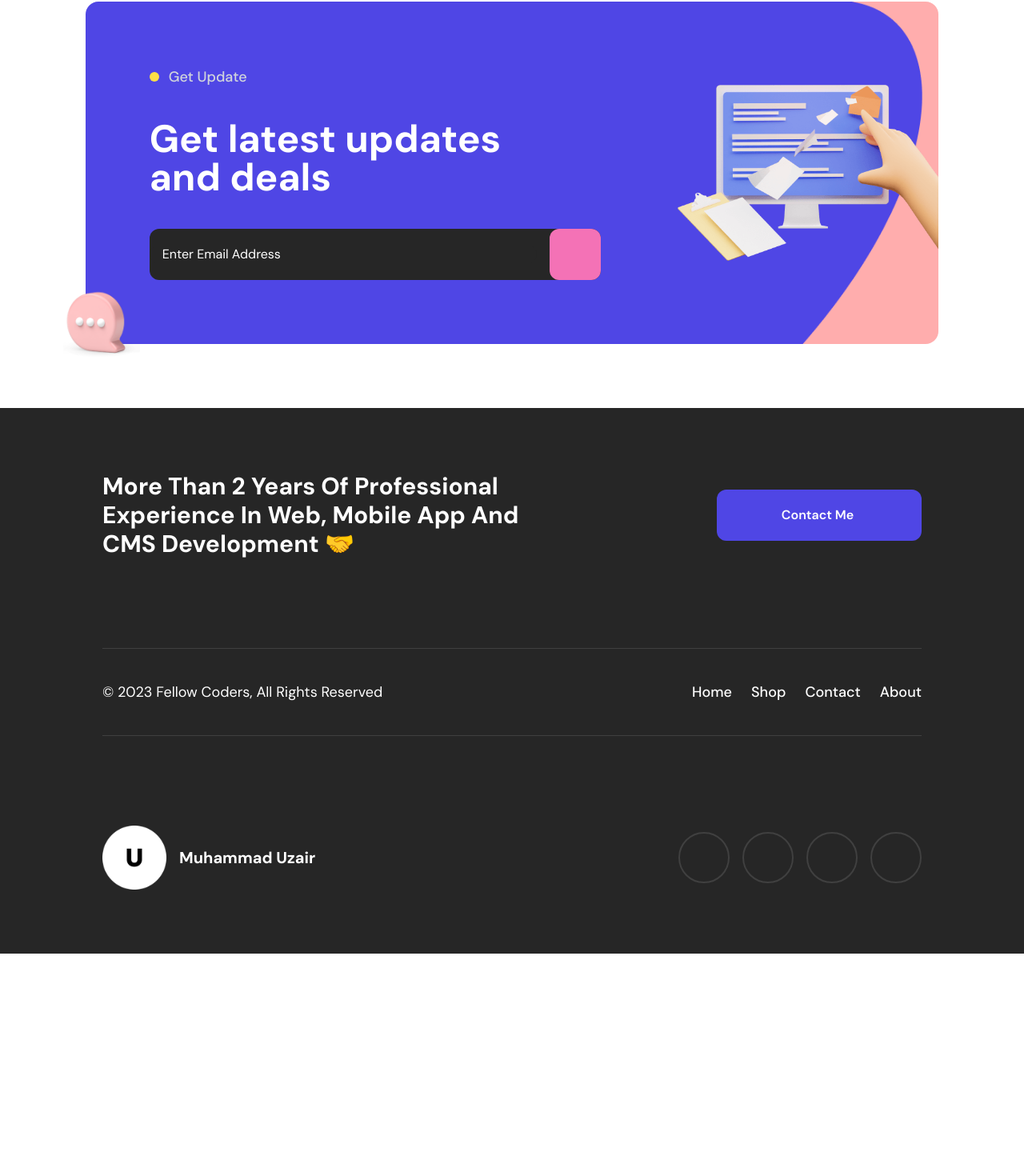
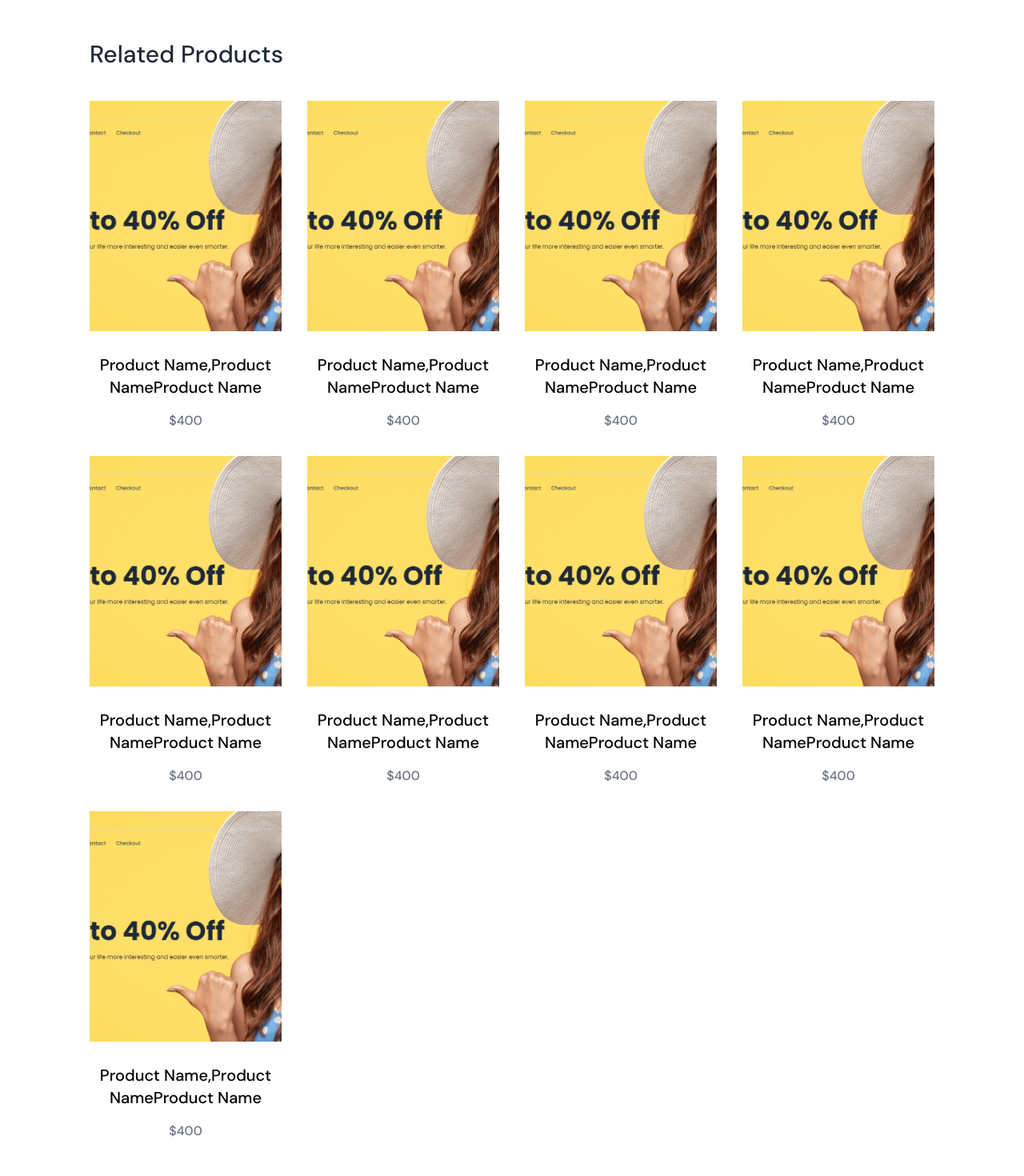
Before and after one commit to heyitsuzair/collax-ecommerce-next, a Next.js app: page /product/1 in a window 1280 px wide. Shown: the part 1574-3044 px from the top of the page at 80% size. Before the commit the page ends 2766 px from the top, so only its background shows below. Built offline with nearby package versions, Linux system fonts and the light colour scheme.

Commit message:
Related Products Added

```diff
--- a/pages/product/[slug].jsx
+++ b/pages/product/[slug].jsx
@@ -20,7 +20,7 @@ const Slug = () => {
           content="Ecommerce Product Details. Made With Heart By UZAIR"
         />
         <meta name="viewport" content="width=device-width, initial-scale=1" />
-        <link rel="icon" href="/favicon.ico" />
+        <link rel="icon" href="/favicon.png" />
       </Head>
       <BreadcrumbTopPage text="Product Details" />
       <div className="content">
--- a/src/components/pages/product/MainContent.jsx
+++ b/src/components/pages/product/MainContent.jsx
@@ -1,17 +1,21 @@
 import React from "react";
 import Picture from "./Picture";
 import ProductInfo from "./ProductInfo";
+import RelatedProducts from "./RelatedProducts";
 
 const MainContent = () => {
   return (
     <div className="container mx-auto px-10 lg:px-16 xl:px-28 my-32">
-      <div className="grid grid-cols-12 gap-8">
-        <div className="col-span-6">
+      <div className="grid grid-cols-12 gap-4 md:gap-8">
+        <div className="col-span-12 md:col-span-6">
           <Picture />
         </div>
-        <div className="col-span-6">
+        <div className="col-span-12 md:col-span-6">
           <ProductInfo />
         </div>
+      </div>
+      <div className="related-products my-36 md:my-44">
+        <RelatedProducts />
       </div>
     </div>
   );
--- a/src/components/pages/product/ProductInfo.jsx
+++ b/src/components/pages/product/ProductInfo.jsx
@@ -55,7 +55,7 @@ const ProductInfo = () => {
           buttonColor="bg-yellow-300 hover:bg-indigo-500"
         />
         <PlainButton
-          onClick={() => alert("add to cart")}
+          onClick={() => alert("buy now")}
           text="Buy Now"
           textColor="text-black"
           buttonColor="hover:bg-yellow-300 bg-indigo-400"
--- /dev/null
+++ b/src/components/pages/product/RelatedProducts.jsx
@@ -0,0 +1,44 @@
+import React from "react";
+import { CardProduct, Text3Xl } from "../../commons";
+
+const RelatedProducts = () => {
+  return (
+    <div>
+      <Text3Xl
+        text="Related Products"
+        classes="!text-gray-800 !font-medium mb-10 text-center sm:text-start"
+      />
+      <div className="grid grid-cols-12 items-center justify-center gap-8">
+        <div className="col-span-12 sm:col-span-6 md:col-span-4 lg:col-span-3">
+          <CardProduct />
+        </div>
+        <div className="col-span-12 sm:col-span-6 md:col-span-4 lg:col-span-3">
+          <CardProduct />
+        </div>
+        <div className="col-span-12 sm:col-span-6 md:col-span-4 lg:col-span-3">
+          <CardProduct />
+        </div>
+        <div className="col-span-12 sm:col-span-6 md:col-span-4 lg:col-span-3">
+          <CardProduct />
+        </div>
+        <div className="col-span-12 sm:col-span-6 md:col-span-4 lg:col-span-3">
+          <CardProduct />
+        </div>
+        <div className="col-span-12 sm:col-span-6 md:col-span-4 lg:col-span-3">
+          <CardProduct />
+        </div>
+        <div className="col-span-12 sm:col-span-6 md:col-span-4 lg:col-span-3">
+          <CardProduct />
+        </div>
+        <div className="col-span-12 sm:col-span-6 md:col-span-4 lg:col-span-3">
+          <CardProduct />
+        </div>
+        <div className="col-span-12 sm:col-span-6 md:col-span-4 lg:col-span-3">
+          <CardProduct />
+        </div>
+      </div>
+    </div>
+  );
+};
+
+export default RelatedProducts;
```
